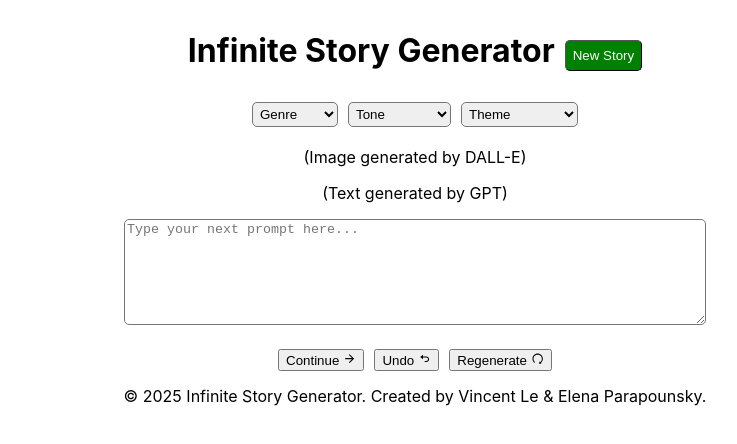
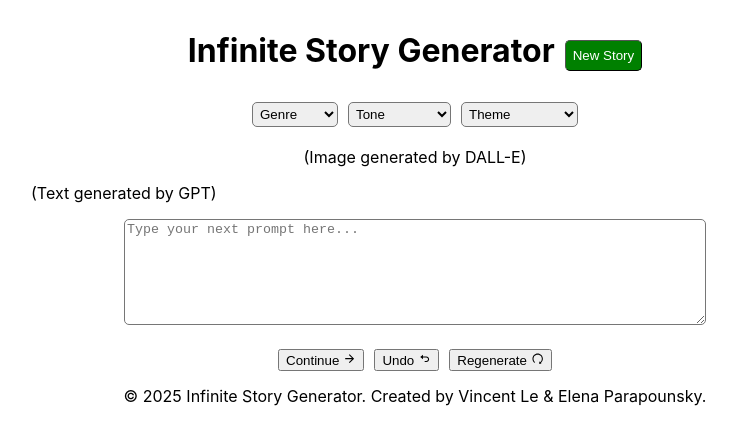
Before and after one commit to eparapounsky/infinite-story, a React (Create React App) app in the folder frontend/: page / in a window 1280 px wide. Shown: the top 444 px of the page, without its empty margins (225-962 px from the left). Built offline with nearby package versions, Linux system fonts and the light colour scheme.

Commit message:
center and align generated story text

```diff
--- a/frontend/src/App.css
+++ b/frontend/src/App.css
@@ -38,6 +38,12 @@ textarea {
   resize: vertical;
 }
 
+.story {
+  text-align: left;
+  width: 60%;
+  margin-left: 20%;
+}
+
 .buttons {
   display: flex;
   justify-content: center;
```
